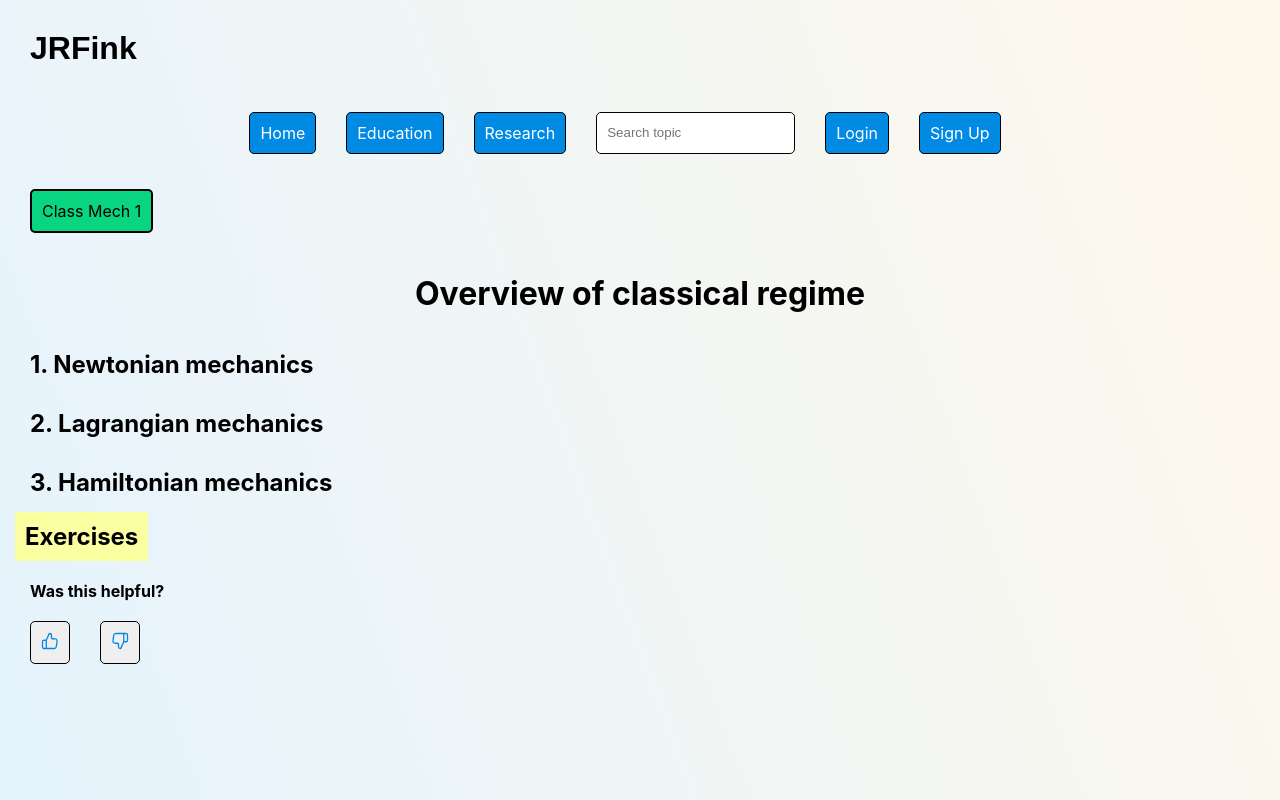
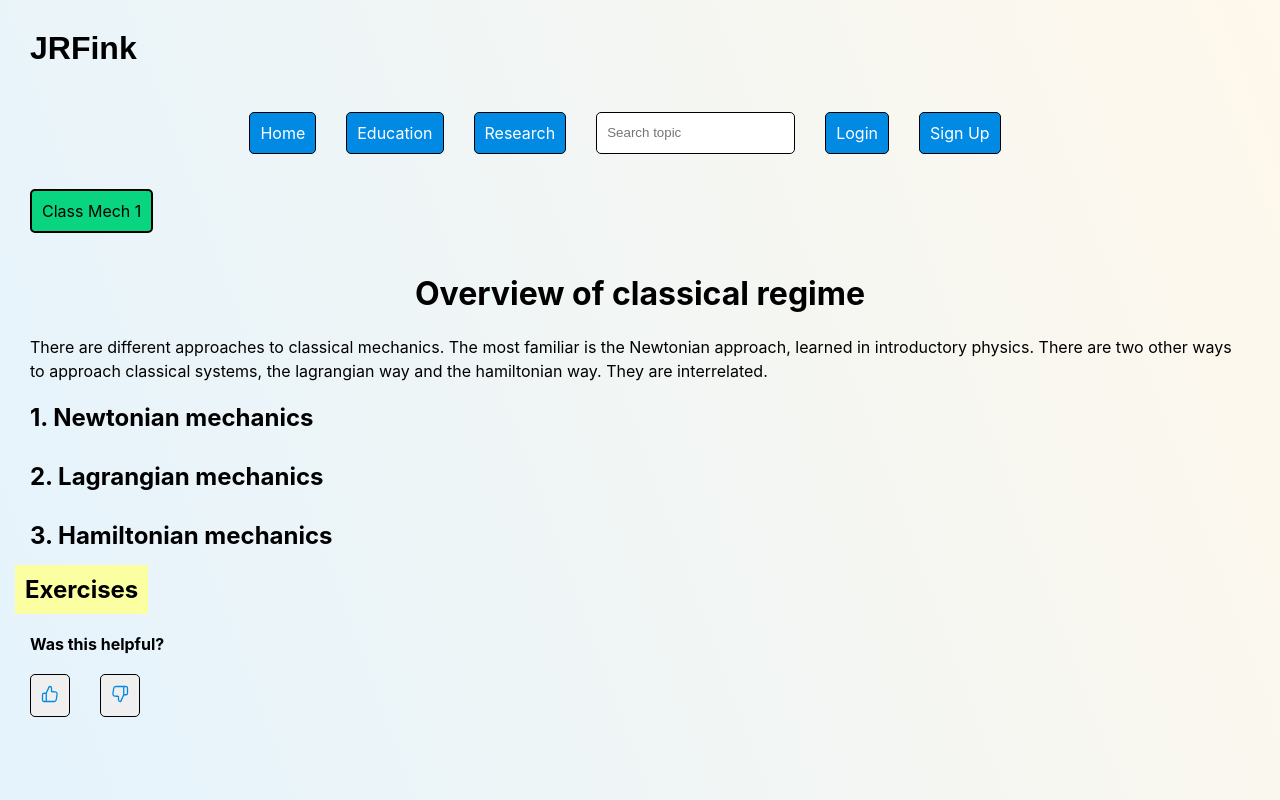
Before and after one commit to JRFink/jrfphyspagesnew, a Next.js app: page /education/cm1/over in a window 1280 px wide. Shown: the top 800 px of the page. Built offline with nearby package versions, Linux system fonts and the light colour scheme.

Commit message:
Update index.tsx

```diff
--- a/pages/education/cm1/over/index.tsx
+++ b/pages/education/cm1/over/index.tsx
@@ -11,6 +11,9 @@ const Over = () => {
             <h1 className={style.centerText}>
                 Overview of classical regime
             </h1>
+            <p>
+                 There are different approaches to classical mechanics. The most familiar is the Newtonian approach, learned in introductory physics. There are two other ways to approach classical systems, the lagrangian way and the hamiltonian way. They are interrelated.
+            </p>
             <h2>
                 1. Newtonian mechanics
             </h2>
```
